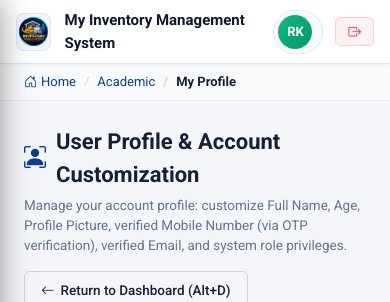
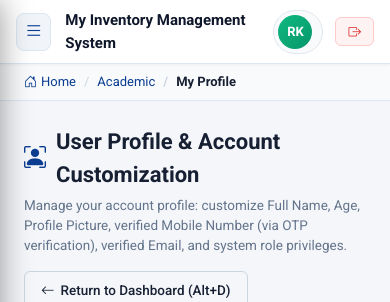
Before and after one commit to RitikKumarKardam/Inventory-TQM-Q14, a Python web app: template templates/profile.html in a window 390 px wide. Shown: the top 302 px of the page. Run offline with Jinja, Linux system fonts and the light colour scheme; the template is opened without the code that fills it, so the values that code supplies are empty; some web fonts are replaced.

Commit message:
style(mobile): show three-line hamburger menu icon in mobile drawer toggle button

```diff
--- a/templates/base.html
+++ b/templates/base.html
@@ -240,8 +240,8 @@
     <header class="app-topbar">
       <div class="topbar-left">
         <!-- Toggle button: opens drawer on mobile, collapses sidebar on laptop -->
-        <button type="button" class="btn-toggle-menu topbar-logo-btn d-mobile" id="mobile-menu-toggle" aria-label="Open Navigation Drawer" title="My Inventory - Open Menu">
-          <img src="{{ url_for('static', filename='img/business_logo.png') }}" alt="Business Logo" class="topbar-logo-img">
+        <button type="button" class="btn-toggle-menu d-mobile" id="mobile-menu-toggle" aria-label="Open Navigation Drawer" title="Open Navigation Menu">
+          <i class="bi bi-list"></i>
         </button>
         <button type="button" class="btn-toggle-menu topbar-logo-btn d-desktop" id="topbar-collapse-toggle" aria-label="Toggle Left Sidebar" title="Collapse / Expand Sidebar">
           <img src="{{ url_for('static', filename='img/business_logo.png') }}" alt="Business Logo" class="topbar-logo-img">
```
Also changed, not shown: tests/test_web_routes.py (+3 -1 lines).
